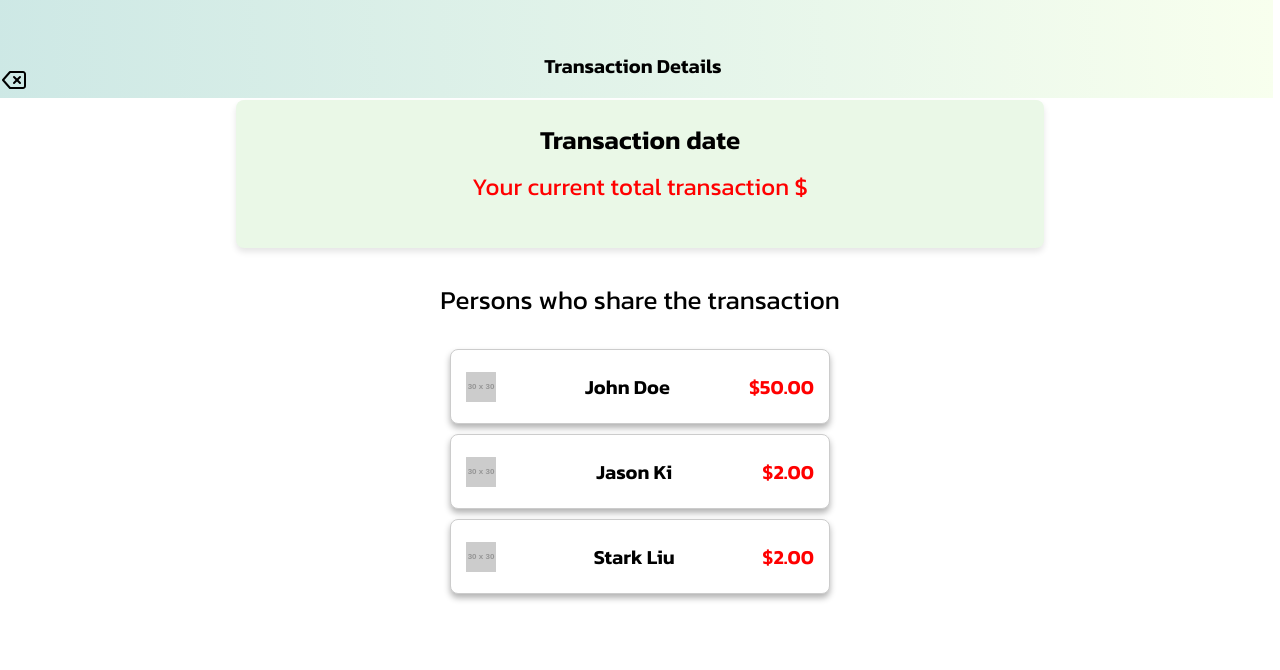
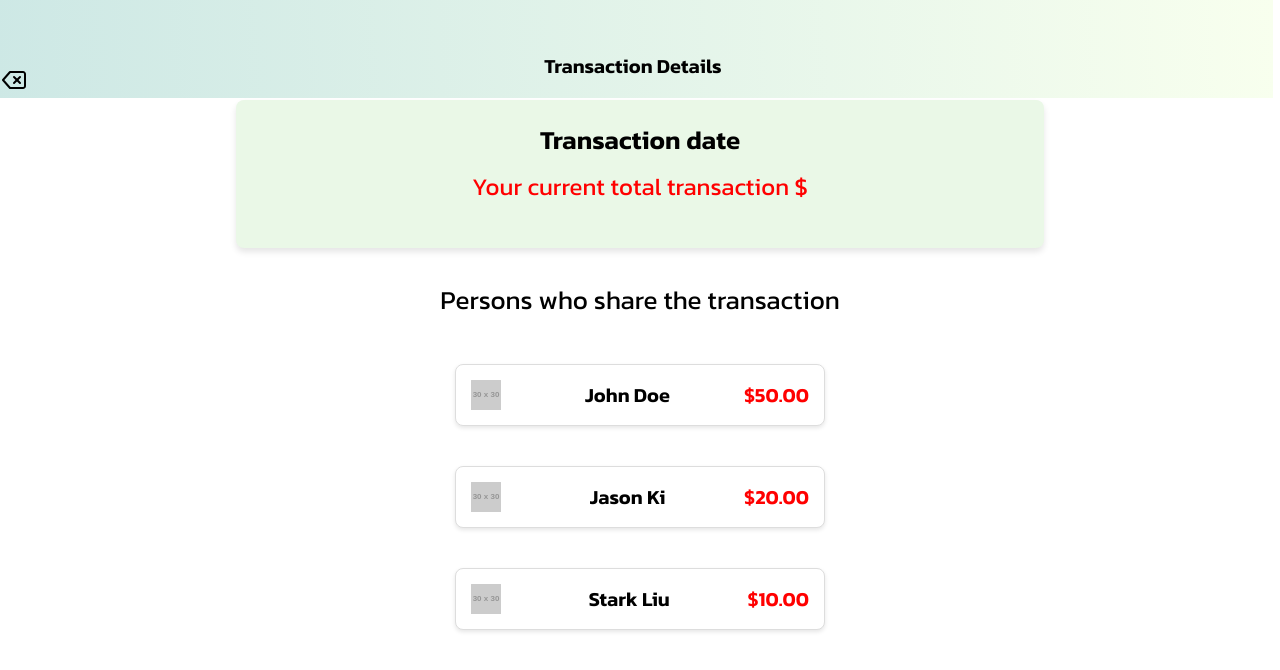
Before and after one commit to UofT-UTSC-CS-sandbox/final-term-project-splitease, a React (Vite) app in the folder frontend/: page /transactiondetailpage in a window 1280 px wide. Shown: the top 670 px of the page. Built offline with nearby package versions, Linux system fonts and the light colour scheme.

Commit message:
fix（frontend):fix style error
fix style error and margains on bottom

```diff
--- a/frontend/src/components/SharingDetail.css
+++ b/frontend/src/components/SharingDetail.css
@@ -1,20 +1,22 @@
-.activity {
+.activity_share {
     display: flex;
+    flex-direction: column;
+    /* 垂直排列每个活动项 */
     align-items: center;
-    justify-content: space-between;
+    gap: 20px;
+    /* 增加每个活动项之间的间距 */
     padding: 15px;
-    /* fix padding */
-    margin: 10px auto;
-    background-color: white;
-    border: 1px solid #ccc;
-    border-radius: 8px;
-    box-shadow: 0 4px 6px rgba(0, 0, 0, 0.3);
-    cursor: pointer;
-    width: 380px;
-    /* 固定宽度为800px */
-    height: 75px;
-    /* 固定高度为80px */
+    margin: 20px auto;
+    /* 调整外边距 */
+    width: 400px;
+    /* 根据需要调整宽度 */
     box-sizing: border-box;
+    background-color: transparent;
+    overflow-y: auto;
+    border: none;
+    /* 去掉边框 */
+    box-shadow: none;
+    /* 去掉阴影 */
 }
 
 
@@ -63,3 +65,20 @@
     margin-left: auto;
     /* 确保金额对齐右边 */
 }
+
+
+.activity-item {
+    display: flex;
+    align-items: center;
+    justify-content: space-between;
+    padding: 15px;
+    margin-bottom: 20px;
+    /* 增加底部间距以分开项 */
+    background-color: white;
+    border: 1px solid #ddd;
+    border-radius: 8px;
+    box-shadow: 0 2px 4px rgba(0, 0, 0, 0.1);
+    width: 100%;
+    /* 占据父容器的全部宽度 */
+    box-sizing: border-box;
+}
--- a/frontend/src/components/SharingDetail.jsx
+++ b/frontend/src/components/SharingDetail.jsx
@@ -4,24 +4,38 @@ import { useNavigate } from "react-router-dom";
 import "./SharingDetail.css";
 
 
-const SharingDetail = ({ avatar, name, amount }) => {
+const SharingDetail = ({ sharings }) => {
     const navigate = useNavigate();
 
-    const handle = useCallback(() => {
-        navigate(-1);
-    }, [navigate]);
-    return (
+    // const handle = useCallback(() => {
+    //     navigate(-1);
+    // }, [navigate]);
+    // return (
 
 
-        <div className="activity">
-            <img src={avatar} className="avatar" />
-            <div className="activity-details"><div className="activity-name">{name}</div> </div>
-            <div className="activity-amount-positive"> ${amount} </div>
-        </div>
+    //     <div className="activity">
+    //         <img src={avatar} className="avatar" />
+    //         <div className="activity-details"><div className="activity-name">{name}</div> </div>
+    //         <div className="activity-amount-positive"> ${amount} </div>
+    //     </div>
 
 
 
+    // );
+    return (
+        <div className="activity_share">
+            {sharings.map((sharing) => (
+                <div key={sharing.id} className="activity-item">
+                    < img src={sharing.avatar} className="avatar" />
+                    <div className="activity-details">
+                        <div className="activity-name">{sharing.name}</div>
+                    </div>
+                    <div className="activity-amount-positive"> ${sharing.amount} </div>
+                </div>
+            ))}
+        </div>
     );
+
 };
 
 export default SharingDetail;
--- a/frontend/src/pages/TransactionDetailPage.jsx
+++ b/frontend/src/pages/TransactionDetailPage.jsx
@@ -12,6 +12,28 @@ const TransactionDetailPage = () => {
   const { uid } = useParams();
   console.info("Friend ID:", uid);
   const navigate = useNavigate();
+  const test_share = [
+    {
+      id: 1,
+      avatar: "https://via.placeholder.com/30", // 这是一个临时的图片URL
+      name: "John Doe",
+      amount: "50.00",
+    },
+    {
+      id: 2,
+      avatar: "https://via.placeholder.com/30", // 这是一个临时的图片URL
+      name: "Jason Ki",
+      amount: "20.00",
+    },
+    {
+      id: 3,
+      avatar: "https://via.placeholder.com/30", // 这是一个临时的图片URL
+      name: "Stark Liu",
+      amount: "10.00",
+    },
+  ];
+
+
   //const [friendsInfo, setFriendsInfo] = useState([]);
   //const [transactions, setTransactions] = useState([]);
 
@@ -22,6 +44,9 @@ const TransactionDetailPage = () => {
   const onDeleteIconClick = useCallback(() => {
     navigate(-1);
   }, [navigate]);
+
+
+
 
 
   return (
@@ -55,19 +80,7 @@ const TransactionDetailPage = () => {
 
 
           <SharingDetail
-            avatar="https://via.placeholder.com/30" // 这是一个临时的图片URL
-            name="John Doe"
-            amount="50.00"
-          />
-          <SharingDetail
-            avatar="https://via.placeholder.com/30" // 这是一个临时的图片URL
-            name="Jason Ki"
-            amount="2.00"
-          />
-          <SharingDetail
-            avatar="https://via.placeholder.com/30" // 这是一个临时的图片URL
-            name="Stark Liu"
-            amount="2.00"
+            sharings={test_share}
           />
 
         </div>
```
